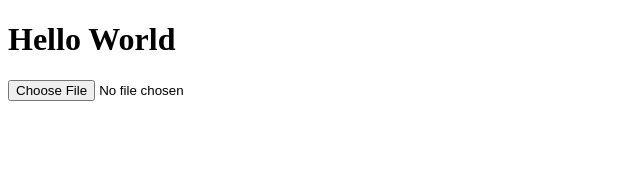
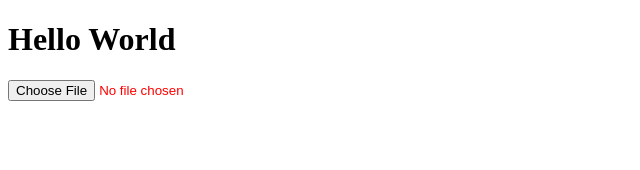
Before and after one commit to Baka9k/touch-instinct-test-task, a React app: page / in a window 1280 px wide. Shown: the top 170 px of the page, without its empty margins (0-640 px from the left). Built offline with nearby package versions, Linux system fonts and the light colour scheme; the HTML template or start-up script is replaced by a standard one.

Commit message:
Configure webpack to load scss

```diff
--- a/package.json
+++ b/package.json
@@ -24,10 +24,14 @@
     "babel-loader": "^7.1.2",
     "babel-preset-es2015": "^6.24.1",
     "babel-preset-react": "^6.24.1",
+    "css-loader": "^0.28.7",
     "html-webpack-plugin": "^2.30.1",
+    "node-sass": "^4.6.1",
     "path": "^0.12.7",
     "react": "^16.1.0",
     "react-dom": "^16.1.0",
+    "sass-loader": "^6.0.6",
+    "style-loader": "^0.19.0",
     "uglifyjs-webpack-plugin": "^1.0.1",
     "webpack": "^3.8.1",
     "webpack-dev-server": "^2.9.4",
--- a/src/components/FileUploader.jsx
+++ b/src/components/FileUploader.jsx
@@ -1,4 +1,5 @@
 import React from 'react'
+import '../styles/FileUploader.scss'
 
 export default class FileUploader extends React.Component {
 
@@ -94,7 +95,7 @@ export default class FileUploader extends React.Component {
     }
 
     return (
-      <div>
+      <div id="uploader">
         {uploader}
       </div>
     )
--- /dev/null
+++ b/src/styles/FileUploader.scss
@@ -0,0 +1,5 @@
+$color: red;
+
+#uploader {
+  color: $color;
+}
```
Also changed, not shown: 2 other files (tests, documents, lock files or other folders).
